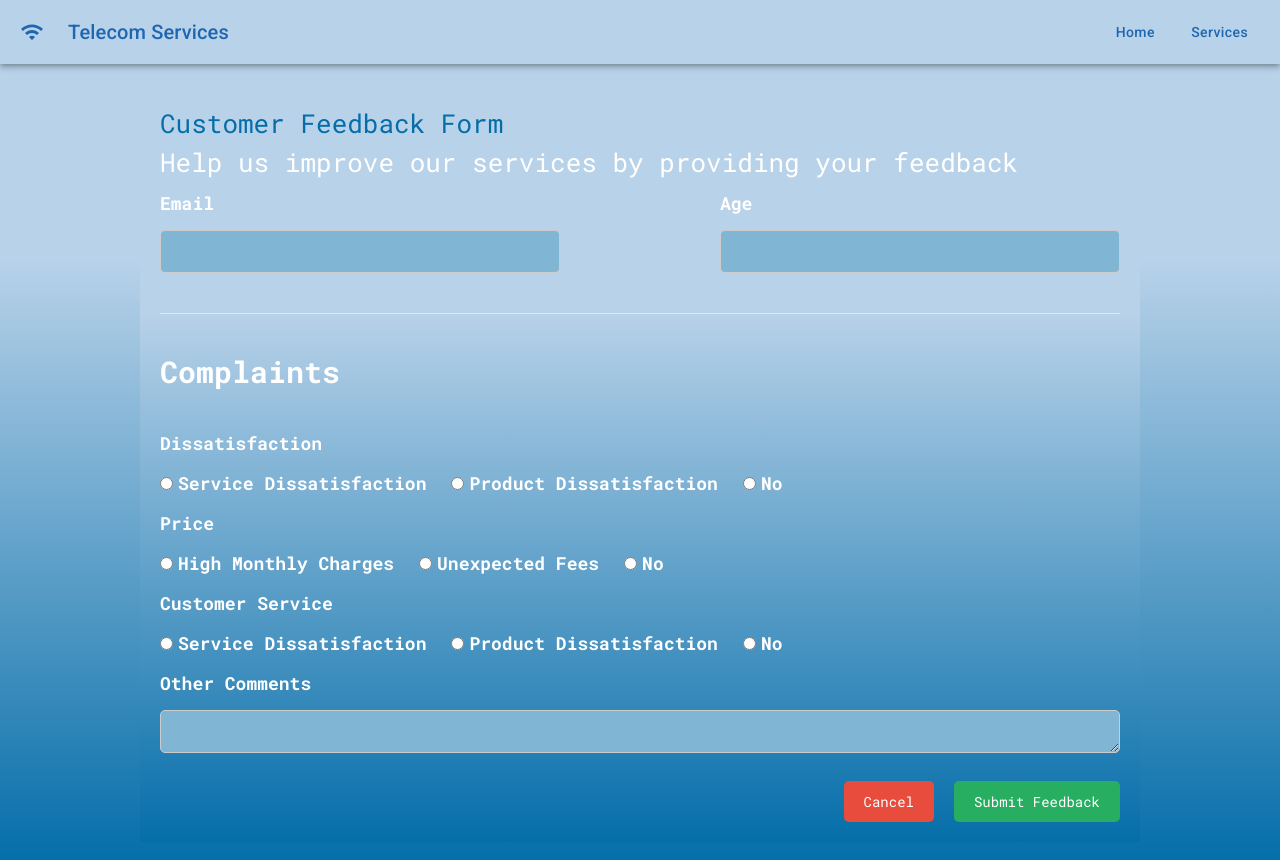
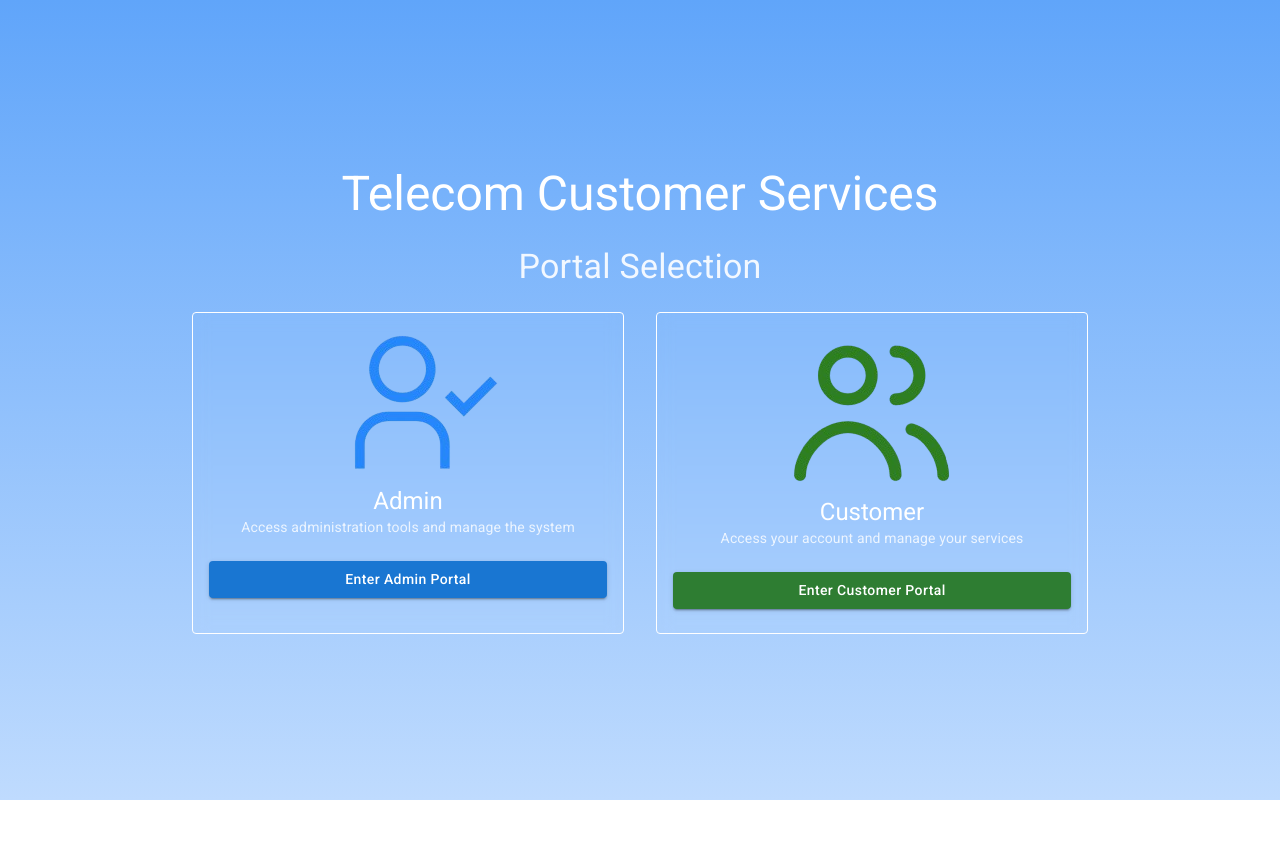
Before and after one commit to rehabkhaleel/DataScience-SemesterProject, a React (Create React App) app in the folder frontend/: page / in a window 1280 px wide. After the commit the page ends 800 px from the top, so only its background shows below. Built offline with nearby package versions, Linux system fonts and the light colour scheme.

Commit message:
half path issue resolved.

```diff
--- a/frontend/src/App.js
+++ b/frontend/src/App.js
@@ -4,17 +4,17 @@ import TelecomPortal from "./Pages/TelecomPortal";
 import CustomerLogin from "./Pages/CustomerLogin";
 import AdminLogin from "./Pages/AdminLogin";
 
+const NotFound = () => <h1 style={{ textAlign: "center", marginTop: "50px" }}>Page Not Found</h1>;
+
 function App() {
   return (
     <Router>
-     <Routes>
-  <Route path="/" element={<TelecomPortal />} />
-  <Route path="/admin-login" element={<AdminLogin />} />
-  <Route path="/customer-login" element={<CustomerLogin />} />
-
-  <Route path="*" element={<h1>Page Not Found</h1>} />
-</Routes>
-
+      <Routes>
+        <Route path="/" element={<TelecomPortal />} />
+        <Route path="/admin-login" element={<AdminLogin />} />
+        <Route path="/customer-login" element={<CustomerLogin />} />
+        <Route path="*" element={<NotFound />} />
+      </Routes>
     </Router>
   );
 }
--- a/frontend/src/Components/Navbar.jsx
+++ b/frontend/src/Components/Navbar.jsx
@@ -1,6 +1,7 @@
 import React from "react";
 import { AppBar, Toolbar, Typography, IconButton, Button } from "@mui/material";
 import WifiIcon from "@mui/icons-material/Wifi";
+import { Link } from "react-router-dom"; // Import Link for navigation
 
 const Navbar = () => {
   return (
@@ -11,7 +12,7 @@ const Navbar = () => {
         ml: "240px",
         backgroundColor: "#2184bd",
         boxShadow: "none",
-        width:'100%',
+        width: "100%",
       }}
     >
       <Toolbar>
@@ -21,10 +22,22 @@ const Navbar = () => {
         <Typography variant="h6" noWrap component="div" sx={{ flexGrow: 1 }}>
           Telecom Services
         </Typography>
-        <Button variant="text" size="medium" sx={{ ml: 2, color: "white" }}>
+        <Button
+          component={Link} // Use Link for navigation
+          to="/" // Path for Home page
+          variant="text"
+          size="medium"
+          sx={{ ml: 2, color: "white" }}
+        >
           Home
         </Button>
-        <Button variant="text" size="medium" sx={{ ml: 2, color: "white" }}>
+        <Button
+          component={Link} // Use Link for navigation
+          to="/services" // Path for Services page
+          variant="text"
+          size="medium"
+          sx={{ ml: 2, color: "white" }}
+        >
           Services
         </Button>
       </Toolbar>
--- a/frontend/src/Pages/AdminLogin.jsx
+++ b/frontend/src/Pages/AdminLogin.jsx
@@ -10,6 +10,8 @@ import {
   IconButton,
 } from "@mui/material";
 import { Visibility, VisibilityOff } from "@mui/icons-material";
+
+import loginIcon from "../assets/login-icon.png";
 
 const AdminLogin = () => {
   const [adminData, setAdminData] = useState({
@@ -142,7 +144,8 @@ const AdminLogin = () => {
           Welcome to Telecom Customer Services
         </Typography>
         <div className="image-container">
-          <img src="/placeholder.svg?height=200&width=200" alt="Telecom Services" className="max-w-full h-auto" />
+
+          <img src={loginIcon} alt="Telecom Services" className="max-w-full h-auto" />
         </div>
       </div>
     </div>
--- a/frontend/src/Pages/CustomerLogin.css
+++ b/frontend/src/Pages/CustomerLogin.css
@@ -1,4 +1,4 @@
-.login-card {
+/* .login-card {
     width: 100%;
     max-width: 400px;
   }
@@ -15,3 +15,5 @@
   .login-button:hover {
     background-color: #150f4f !important;
   }
+
+   */
--- a/frontend/src/StyleSheets/CustomerLogin.css
+++ b/frontend/src/StyleSheets/CustomerLogin.css
@@ -1,4 +1,4 @@
-@import url('https://fonts.googleapis.com/css2?family=Roboto:wght@300;400;500;700&display=swap');
+/* @import url('https://fonts.googleapis.com/css2?family=Roboto:wght@300;400;500;700&display=swap');
 
 @tailwind base;
 @tailwind components;
@@ -49,7 +49,7 @@
   background-color: #4f46e5 !important;
 }
 
-/* Override Material-UI default styles */
+
 .MuiTypography-root {
   font-family: 'Roboto' !important;
 }
@@ -57,3 +57,4 @@
 .MuiTextField-root {
   margin-top: 0 !important;
 }
+ */
--- a/frontend/src/index.js
+++ b/frontend/src/index.js
@@ -2,16 +2,10 @@ import React from "react";
 import ReactDOM from "react-dom/client";
 import "./index.css";
 import App from "./App";
-import FeedbackForm from './Pages/FeedbackForm'
-import reportWebVitals from "./reportWebVitals"; // Ensure the default import
-import MiniDrawer from "./Pages/DashBoard";
-import DashBoard from "./Pages/DashBoard";
 
 const root = ReactDOM.createRoot(document.getElementById("root"));
 root.render(
   <React.StrictMode>
-{/* <TelecomPortal/> */}
-   <FeedbackForm/>
-   {/* <CustomerLogin/> */}
+    <App />
   </React.StrictMode>
 );
```
Also changed, not shown: frontend/src/StyleSheets/LoginPage.css (line endings or trailing spaces), 1 other file (tests, documents, lock files or other folders).
